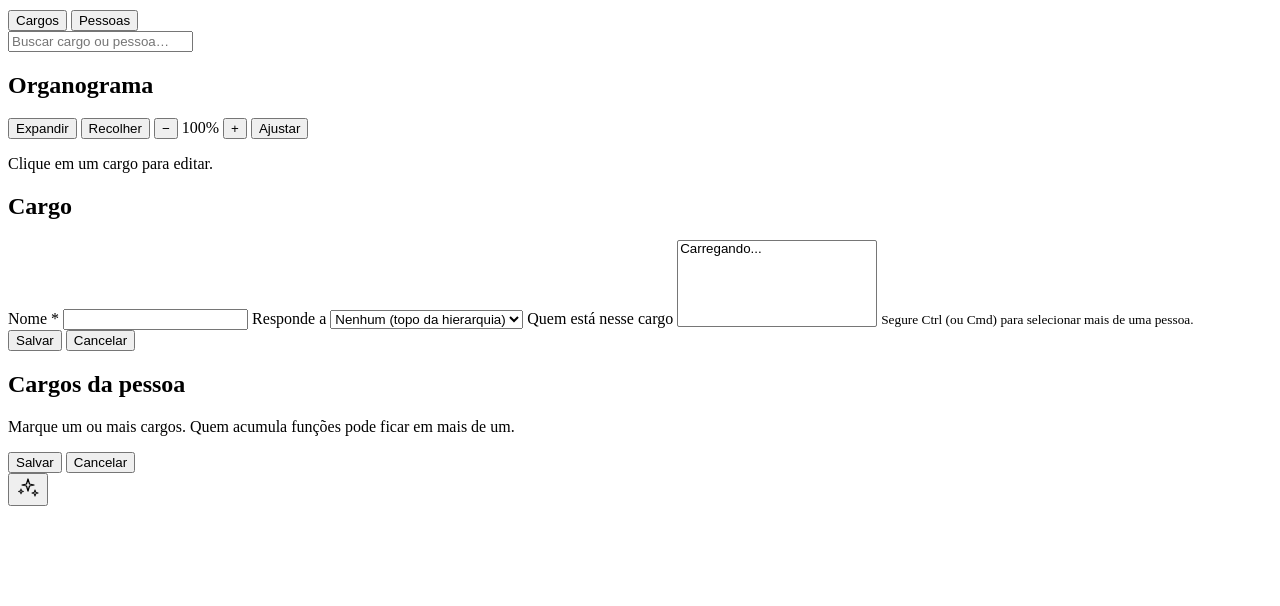
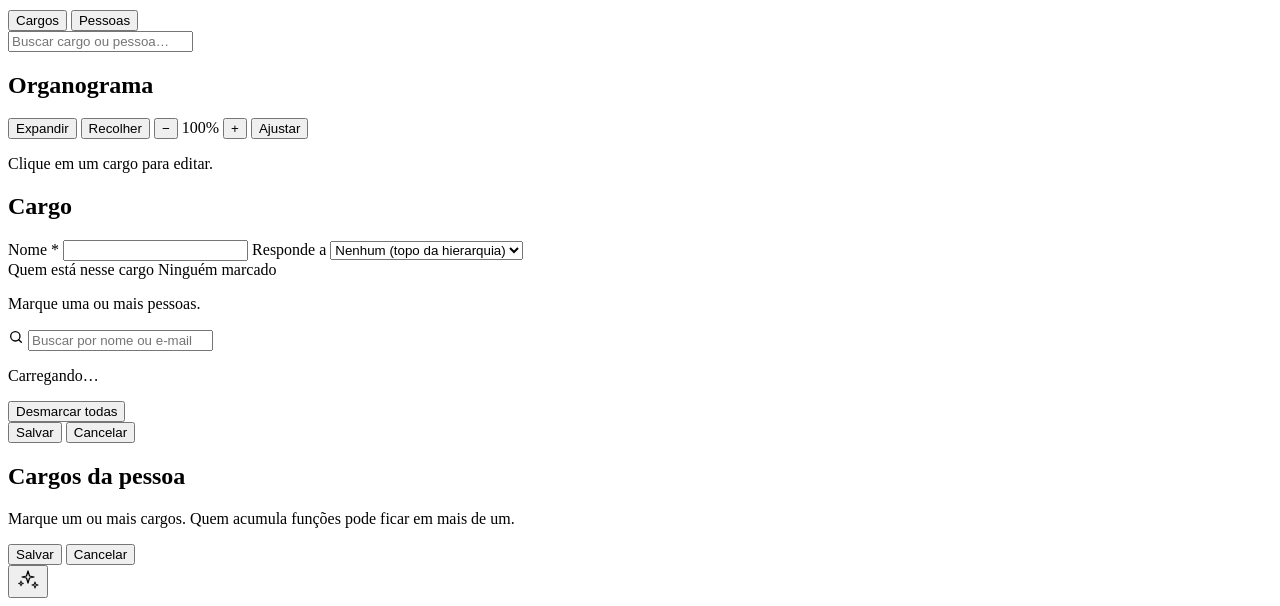
Before and after one commit to silvaGabee/plataform_stores, a PHP site: the page made by backend/views/panel/hierarquia.php in a window 1280 px wide. Shown: the part 496-1102 px from the top of the page. Before the commit the page ends 1002 px from the top, so only its background shows below. Run offline with PHP 8.4, Linux system fonts and the light colour scheme; the template is opened without the code that fills it, so the values that code supplies are empty.

Commit message:
feat: troca a seleção de pessoas do cargo por caixas de marcar com busca e contador, sem precisar segurar Ctrl

```diff
--- a/backend/views/panel/hierarquia.php
+++ b/backend/views/panel/hierarquia.php
@@ -84,11 +84,22 @@
                 <select id="role-parent">
                     <option value="">Nenhum (topo da hierarquia)</option>
                 </select>
-                <label for="role-users">Quem está nesse cargo</label>
-                <select id="role-users" multiple size="5" style="min-width:200px">
-                    <option value="">Carregando...</option>
-                </select>
-                <small class="text-muted">Segure Ctrl (ou Cmd) para selecionar mais de uma pessoa.</small>
+                <?php // Caixas de marcar no lugar do <select multiple>: ninguém sabia que era preciso segurar Ctrl. ?>
+                <div class="role-people-field">
+                    <div class="role-people-top">
+                        <span class="role-people-label" id="role-users-label">Quem está nesse cargo</span>
+                        <span class="role-people-count" id="role-users-count" aria-live="polite">Ninguém marcado</span>
+                    </div>
+                    <p class="role-people-hint">Marque uma ou mais pessoas.</p>
+                    <div class="role-people-search">
+                        <svg width="16" height="16" viewBox="0 0 24 24" fill="none" stroke="currentColor" stroke-width="2" stroke-linecap="round" aria-hidden="true"><circle cx="11" cy="11" r="7"/><path d="M20 20l-4-4"/></svg>
+                        <input type="search" id="role-users-search" placeholder="Buscar por nome ou e-mail" autocomplete="off" aria-label="Buscar pessoa">
+                    </div>
+                    <div id="role-users" class="role-people-list" role="group" aria-labelledby="role-users-label">
+                        <p class="role-people-empty">Carregando…</p>
+                    </div>
+                    <button type="button" class="role-people-clear hidden" id="role-users-clear">Desmarcar todas</button>
+                </div>
                 <div class="form-actions">
                     <button type="submit" class="btn btn-primary">Salvar</button>
                     <button type="button" class="btn btn-secondary close-modal">Cancelar</button>
```
Also changed, not shown: frontend/public/assets/css/app.css, frontend/public/assets/js/panel-hierarchy.js.
